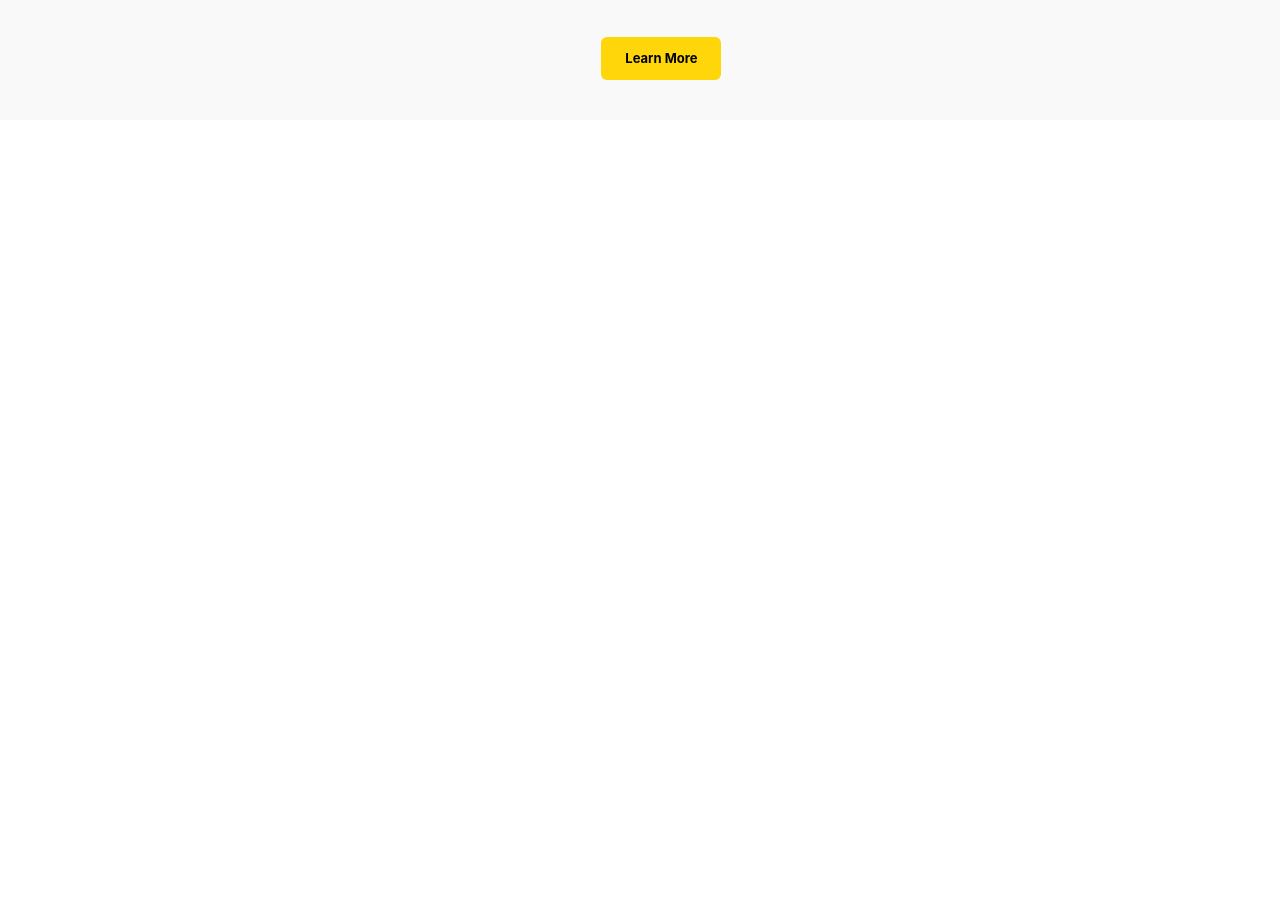
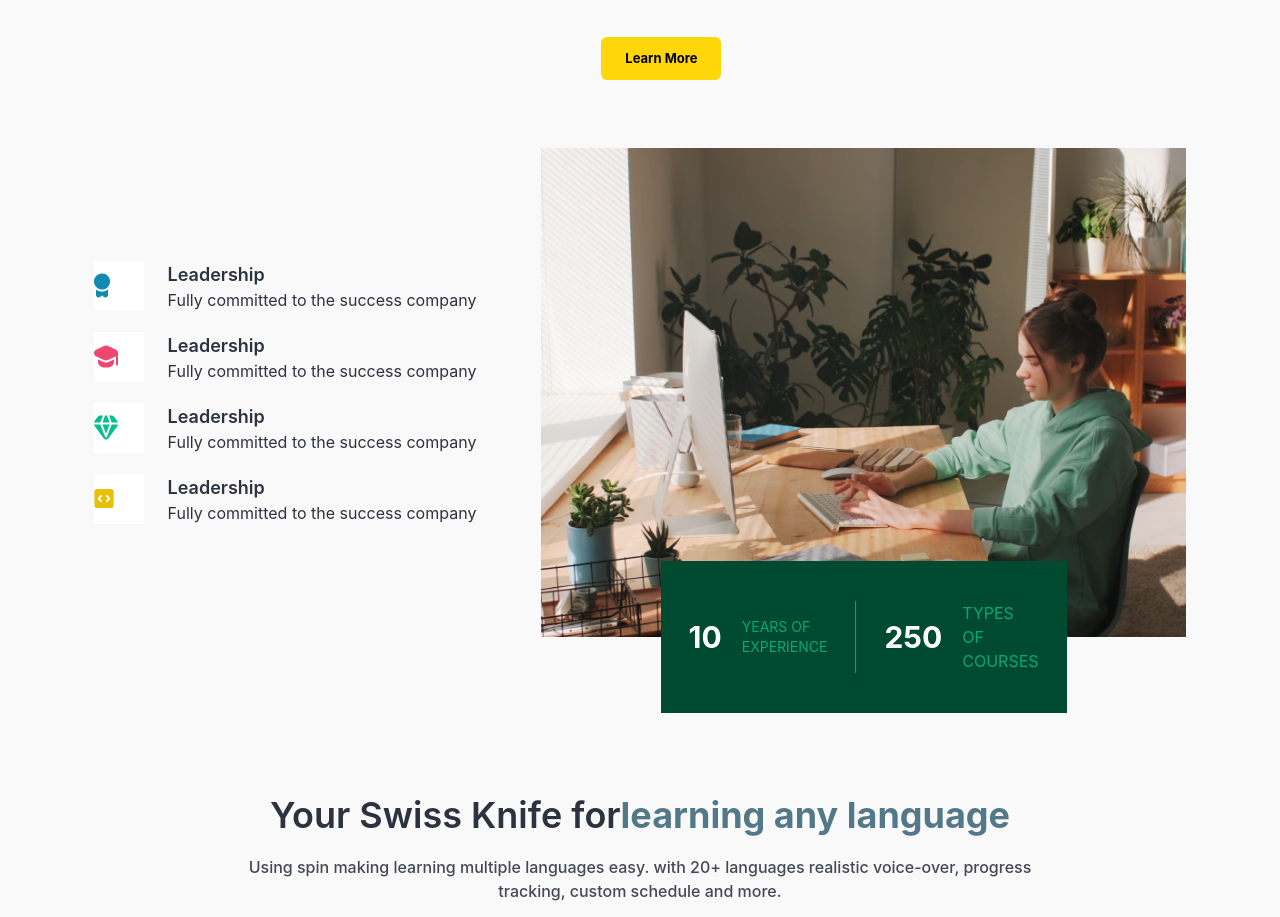
Before and after one commit to arpita-32/StudyNotion-An-Online-Education-Platform, a React (Create React App) app in the folder studynotion/: page / in a window 1280 px wide. Shown: the part 1880-2797 px from the top of the page. Before the commit the page ends 2000 px from the top, so only its background shows below. Built offline with nearby package versions, Linux system fonts and the light colour scheme.

Commit message:
updated homepage

```diff
--- /dev/null
+++ b/studynotion/src/components/common/Footer.jsx
@@ -0,0 +1,11 @@
+import React from 'react'
+
+const Footer = () => {
+  return (
+    <div>
+
+    </div>
+  )
+}
+
+export default Footer
--- /dev/null
+++ b/studynotion/src/components/core/HomePage/InstructorSection.jsx
@@ -0,0 +1,47 @@
+import React from 'react'
+import  Instructor from "../../../assets/Images/Instructor.png"
+import HighlightText from './HighlightText'
+import { FaArrowRight } from 'react-icons/fa'
+import  CTAButton from "../HomePage/Button"
+
+const InstructorSection = () => {
+  return (
+    <div className='mt-16'>
+      <div className='flex flex-row gap-20 items-center'>
+        <div className='w-[50%]'>
+            <img
+                src={Instructor}
+                alt=''
+                className='shadow-white'/>
+
+        </div>
+        <div className='w-[50%] flex flex-col gap-10'>
+            <div className='text-4xl font-semibold w-[50%]'>
+                Become an
+                <br></br>
+                <HighlightText text={"Instructor"}/>
+            </div>
+            <p className="font-medium text-[16px] text-justify w-[90%] text-richblack-300">
+              Instructors from around the world teach millions of students on
+              StudyNotion. We provide the tools and skills to teach what you
+              love.
+            </p>
+            <div className='w-fit'>
+            <CTAButton active={true} linkto={"/signup"}>
+            <div className='flex flex-row gap-2 items-center'>
+                Start Learning Today
+                <FaArrowRight/>
+
+            </div>
+
+            </CTAButton>
+            </div>
+
+        </div>
+
+      </div>
+    </div>
+  )
+}
+
+export default InstructorSection
--- /dev/null
+++ b/studynotion/src/components/core/HomePage/LearningLanguageSection.jsx
@@ -0,0 +1,52 @@
+import React from 'react'
+import HighlightText from './HighlightText'
+import Know_your_progress from "../../../assets/Images/Know_your_progress.png"
+import Compare_with_others from "../../../assets/Images/Compare_with_others.svg"
+import Plan_your_lessons from "../../../assets/Images/Plan_your_lessons.png"
+import CTAButton from "../HomePage/Button"
+const LearningLanguageSection = () => {
+  return (
+    <div className='mt-[130px] mb-32'>
+      <div className='flex flex-col gap-5 items-center'>
+        <div className='text-4xl font-semibold text-center'>
+          Your Swiss Knife for
+          <HighlightText text={"learning any language"}/>
+        </div>
+        <div className='text-center text-richblack-600 mx-auto text-base font-medium w-[70%]'>
+        Using spin making learning multiple languages easy. with 20+
+              languages realistic voice-over, progress tracking, custom schedule
+              and more.
+
+        </div>
+        <div className='flex flex-row items-center justify-center mt-5'>
+          <img
+          src={Know_your_progress}
+          alt='knowyourprogress'
+          className='object-contain -mr-32'
+          />
+          <img
+          src={Plan_your_lessons}
+          alt='planyourlesson'
+          className='object-contain mr-30'
+          />
+          <img
+          src={Compare_with_others}
+          alt='comparewithothers'
+          className='object-contain -ml-36'
+          />
+        </div>
+
+        <div className='w-fit '>
+          <CTAButton active={true} linkto={"/signup"}>
+          <div>
+            Learn More
+          </div>
+
+          </CTAButton>
+        </div>
+      </div>
+    </div>
+  )
+}
+
+export default LearningLanguageSection
--- a/studynotion/src/components/core/HomePage/LearningLnguageSection.jsx
+++ /dev/null
@@ -1,11 +0,0 @@
-import React from 'react'
-
-const LearningLnguageSection = () => {
-  return (
-    <div>
-
-    </div>
-  )
-}
-
-export default LearningLnguageSection
--- a/studynotion/src/components/core/HomePage/TimelineSection.jsx
+++ b/studynotion/src/components/core/HomePage/TimelineSection.jsx
@@ -1,9 +1,77 @@
 import React from 'react'
+
+import Logo1 from "../../../assets/TimeLineLogo/Logo1.svg"
+import Logo2 from "../../../assets/TimeLineLogo/Logo2.svg"
+import Logo3 from "../../../assets/TimeLineLogo/Logo3.svg"
+import Logo4 from "../../../assets/TimeLineLogo/Logo4.svg"
+import TimelineImage from "../../../assets/Images/TimelineImage.png"
+
+const timeline = [
+  {
+      Logo:Logo1,
+      heading: "Leadership",
+      Description:"Fully committed to the success company",
+  },
+  {
+    Logo:Logo2,
+    heading: "Leadership",
+    Description:"Fully committed to the success company",
+},
+{
+  Logo:Logo3,
+  heading: "Leadership",
+  Description:"Fully committed to the success company",
+}, {
+  Logo:Logo4,
+  heading: "Leadership",
+  Description:"Fully committed to the success company",
+},
+]
 
 const TimelineSection = () => {
   return (
     <div>
+      <div className='flex flex-row gap-15 items-center'>
+        <div className='w-[45%] flex flex-col gap-5'>
+          {
+            timeline.map( (element, index) => {
+              return (
+                <div className='flex flex-row gap-6' key={index}>
+                  <div className='w-[50px] h-[50px] bg-white flex items-center'>
+                    <img src={element.Logo}/>
 
+                    </div>
+
+                    <div>
+                      <h2 className='font-semibold text-[18px]'>{element.heading}</h2>
+                      <p className='text-base'>{element.Description}</p>
+                    </div>
+
+                </div>
+              )
+            })
+          }
+        </div>
+        <div className='relative shadow-blue-200'>
+          <img src={TimelineImage}
+          alt='timelineImage'
+          className='shadow-white object-cover h-fit'/>
+          <div className='absolute bg-caribbeangreen-700 flex flex-row text-white uppercase py-10
+          left-[50%] translate-x-[-50%] translate-y-[-50%]'>
+            <div className='flex flex-row gap-5 items-center border-r border-caribbeangreen-300 px-7'>
+              <p className='text-3xl font-bold'>10</p>
+              <p className='text-caribbeangreen-300 text-sm'>Years of Experience</p>
+            </div>
+
+            <div className='flex gap-5 items-center px-7'>
+            <p className='text-3xl font-bold'>250</p>
+            <p className='text-caribbeangreen-300 text-s'>Types of courses</p>
+
+            </div>
+
+          </div>
+        </div>
+      </div>
     </div>
   )
 }
--- a/studynotion/src/pages/Home.jsx
+++ b/studynotion/src/pages/Home.jsx
@@ -5,8 +5,10 @@ import HighlightText from '../components/core/HomePage/HighlightText';
 import CTAButton from '../components/core/HomePage/Button'
 import Banner from "../assets/Images/banner.mp4"
 import CodeBlocks from '../components/core/HomePage/CodeBlocks';
-import LearningLnguageSection from '../components/core/HomePage/LearningLnguageSection';
+import LearningLanguageSection from '../components/core/HomePage/LearningLanguageSection';
 import TimelineSection from '../components/core/HomePage/TimelineSection';
+import InstructorSection from '../components/core/HomePage/InstructorSection';
+import Footer from '../components/common/Footer';
 const Home = () => {
 return (
     <div>
@@ -176,7 +178,8 @@ return (
                     </CTAButton>
                 </div>
             </div>
-
+            <TimelineSection/>
+            <LearningLanguageSection/>
 
 
 
@@ -184,12 +187,19 @@ return (
 
         </div>
 
-        <TimelineSection/>
-        <LearningLnguageSection/>
+
+    </div>
+    {/*Section 3 */}
+    <div className='w-11/12 mx-auto max-w-maxContent flex-col items-center justify-between gap-8
+    first-letter bg-richblack-900 text-white'>
+
+        <InstructorSection/>
+        <h2 className='text-center text-4xl font-semibold mt-10 '> review from other Learners</h2>
+
     </div>
 
-
     {/*footer */}
+    <Footer/>
 
     </div>
 )
```
